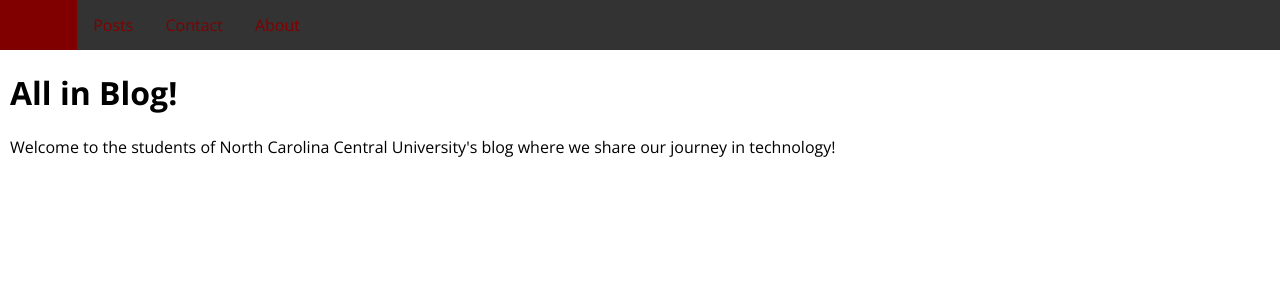
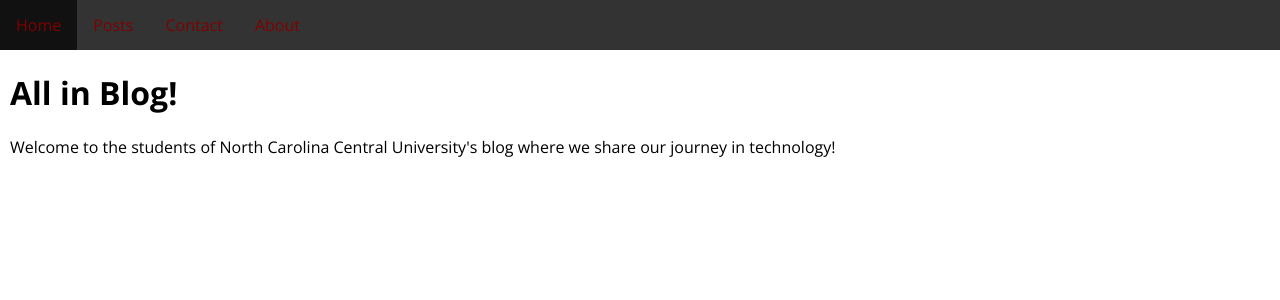
Before and after one commit to Dbryant58/blogproject, a Jekyll site: the page built from index.html, in a window 1280 px wide. Shown: the top 300 px of the page. Built offline with Jekyll 4.4.1, drawn with Linux system fonts in a browser that asks for light colours.

Commit message:
Update styles.scss

```diff
--- a/_sass/styles.scss
+++ b/_sass/styles.scss
@@ -27,7 +27,7 @@ body {
     }
 
     li a:hover {
-       background-color: Maroon;
+       background-color: #111;
     }
 }
 
```
